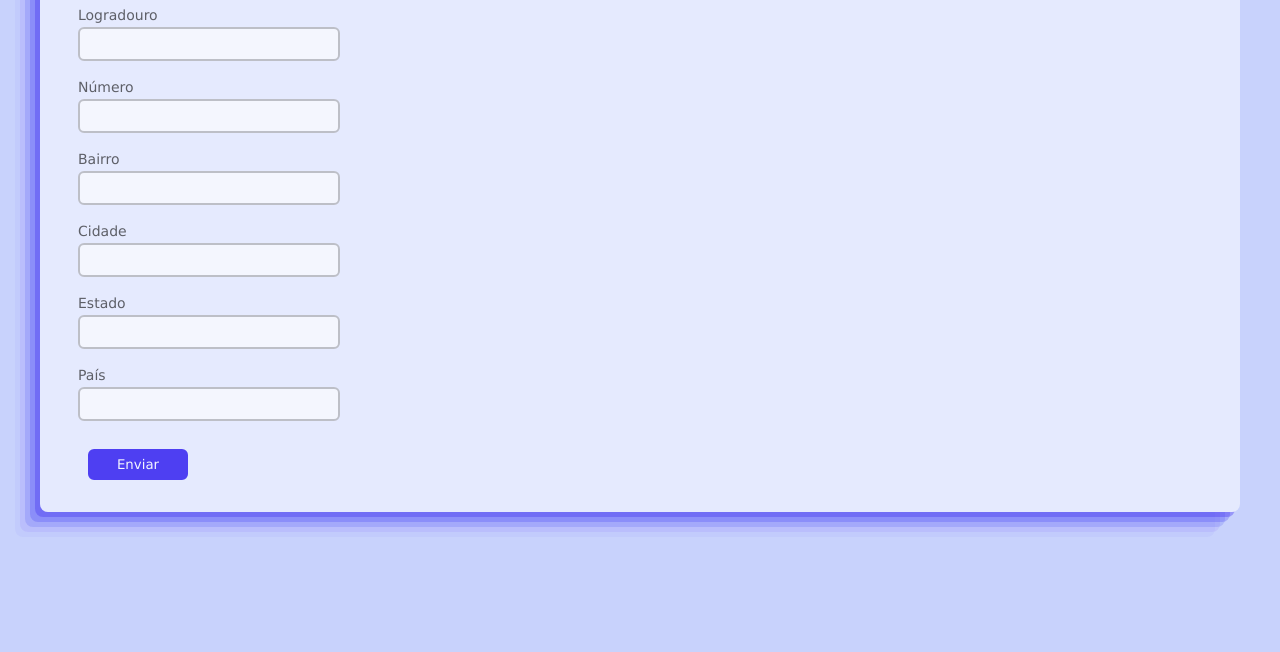
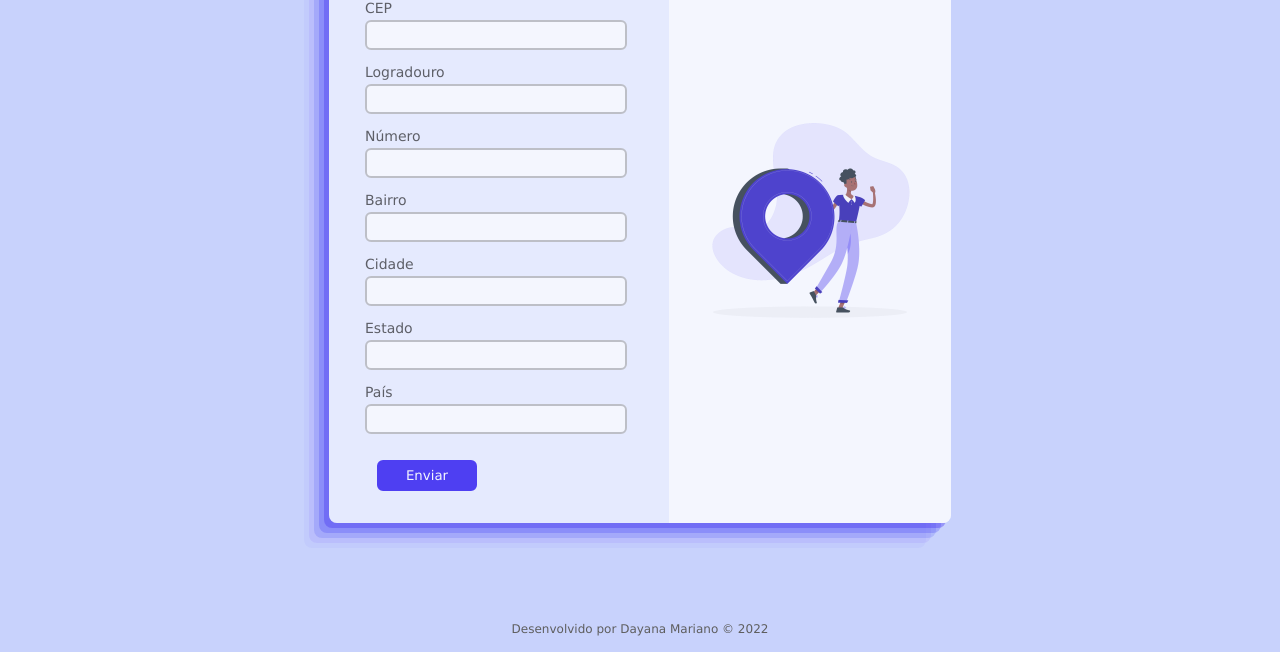
Before and after one commit to day-mariano/zipcode_form, a plain HTML site: page index.html in a window 1280 px wide. Shown: the part 148-800 px from the top of the page. Drawn offline with Linux system fonts and the light colour scheme.

Commit message:
Add image

```diff
--- a/index.html
+++ b/index.html
@@ -9,6 +9,7 @@
 </head>
 <body>
     <main>
+        <div class="form-div">
             <h1>Formulário de Endereço</h1>
             <form>
                 <label for="cep">
@@ -41,8 +42,11 @@
                 </label>
                 <input type="submit" value="Enviar" id="submit">
             </form>
-        <div>
+        </div>
+        <div class="img-div">
+            <img src="images/address.png">
         </div>
     </main>
 </body>
+<footer>Desenvolvido por Dayana Mariano © 2022</footer>
 </html>
--- a/style.css
+++ b/style.css
@@ -3,17 +3,23 @@ body {
     font-size: 14px;
     background-color: rgb(200, 210, 252);
     color: rgb(67, 67, 67);
+    display: flex;
+    flex-direction: column;
+    align-items: center;
+    height: 100vh;
+    padding: 0 1rem;
+    margin: 0%;
 }
 main {
     background-color: rgba(255, 255, 255, 0.664);
     opacity: 80%;
     border-radius: 8px;
-    width: auto;
-    margin: 1rem 2rem;
-    padding: 1rem 2rem;
+    max-width: 775px;
+    margin: auto;
     box-shadow: rgba(48, 27, 240, 0.4) -5px 5px, rgba(53, 46, 240, 0.3) -10px 10px, rgba(46, 56, 240, 0.2) -15px 15px, rgba(104, 46, 240, 0.1) -20px 20px, rgba(62, 46, 240, 0.05) -25px 25px;
     display: flex;
-    flex-direction: column;
+    flex-direction: row;
+    justify-content: space-between;
 }
 
 h1 {
@@ -27,17 +33,23 @@ form {
 label {
     display: flex;
     flex-direction: column;
-    margin: 6px;
+    margin: 4px;
 }
 input {
     border-style: solid;
     border-width: 2px;
     border-radius: 6px;
     border-color: rgb(187, 187, 187);
-    height: 22px;
+    height: 18px;
     width: 250px;
     margin: 4px 6px 6px 0;
     padding: 4px;
+}
+
+footer {
+    font-size: 12px;
+    color: rgb(94, 94, 94);
+    margin: 1rem;
 }
 
 #submit {
@@ -50,3 +62,21 @@ input {
     margin: 1rem;
     padding: 6px;
 }
+
+.form-div {
+    padding: 1rem 2rem;
+}
+
+.img-div {
+    background-color: white;
+    border-radius: 0 8px 8px 0;
+    display: flex;
+    flex-direction: column;
+    justify-content: center;
+    padding: auto;
+    margin: 0;
+}
+img {
+    width: 250px;
+    margin: 1rem;
+}
```
Also changed, not shown: images/address.png (added), 1 other file. Lines whose indentation alone changed are shown as unchanged.
